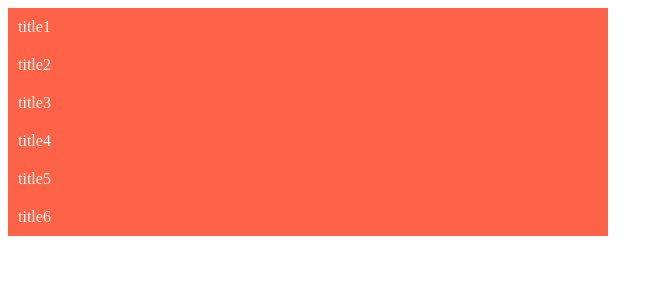
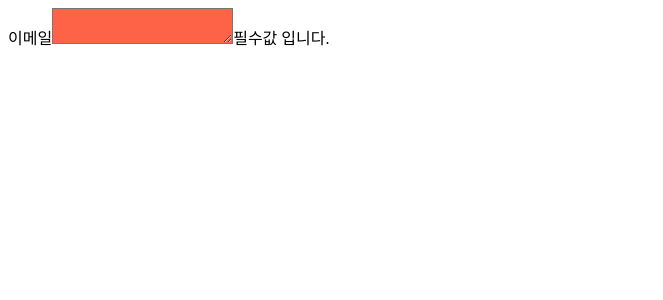
Before and after one commit to hsw824/next-ds, a React (Vite) app: page / in a window 1280 px wide. Shown: the top 300 px of the page, without its empty margins (0-663 px from the left). Built offline with nearby package versions, Linux system fonts and the light colour scheme.

Commit message:
Feat: Form 컴포넌트 중간 구현

```diff
--- a/src/App.tsx
+++ b/src/App.tsx
@@ -1,48 +1,49 @@
 import Root from './components/Accordion/index';
+import Form from './components/Form';
 
-const data = [
-  {
-    id: '1',
-    title: 'title1',
-    content:
-      't is a long established fact that a reader will be distracted by the readable content of a page when looking at its layout. The point of using Lorem Ipsum is that it has a more-or-less normal distribution of letters, as opposed to using is a long established fact that a reader will be distracted by the readable content of a page when looking at its layout. The point of using Lorem Ipsum is that it has a more-or-less normal distribution of letters, as opposed to using is a long established fact that a reader will be distracted by the readable content of a page when looking at its layout. The point of using Lorem Ipsum is that it has a more-or-less normal distribution of letters, as opposed to using ',
-  },
-  {
-    id: '2',
-    title: 'title2',
-    content:
-      't is a long established fact that a reader will be distracted by the readable content of a page when looking at its layout. The point of using Lorem Ipsum is that it has a more-or-less normal distribution of letters, as opposed to using ',
-  },
-  {
-    id: '3',
-    title: 'title3',
-    content:
-      't is a long established fact that a reader will be distracted by the readable content of a page when looking at its layout. The point of using Lorem Ipsum is that it has a more-or-less normal distribution of letters, as opposed to using ',
-  },
-  {
-    id: '4',
-    title: 'title4',
-    content:
-      't is a long established fact that a reader will be distracted by the readable content of a page when looking at its layout. The point of using Lorem Ipsum is that it has a more-or-less normal distribution of letters, as opposed to using ',
-  },
-  {
-    id: '5',
-    title: 'title5',
-    content:
-      't is a long established fact that a reader will be distracted by the readable content of a page when looking at its layout. The point of using Lorem Ipsum is that it has a more-or-less normal distribution of letters, as opposed to using ',
-  },
-  {
-    id: '6',
-    title: 'title6',
-    content:
-      't is a long established fact that a reader will be distracted by the readable content of a page when looking at its layout. The point of using Lorem Ipsum is that it has a more-or-less normal distribution of letters, as opposed to using ',
-  },
-];
+// const data = [
+//   {
+//     id: '1',
+//     title: 'title1',
+//     content:
+//       't is a long established fact that a reader will be distracted by the readable content of a page when looking at its layout. The point of using Lorem Ipsum is that it has a more-or-less normal distribution of letters, as opposed to using is a long established fact that a reader will be distracted by the readable content of a page when looking at its layout. The point of using Lorem Ipsum is that it has a more-or-less normal distribution of letters, as opposed to using is a long established fact that a reader will be distracted by the readable content of a page when looking at its layout. The point of using Lorem Ipsum is that it has a more-or-less normal distribution of letters, as opposed to using ',
+//   },
+//   {
+//     id: '2',
+//     title: 'title2',
+//     content:
+//       't is a long established fact that a reader will be distracted by the readable content of a page when looking at its layout. The point of using Lorem Ipsum is that it has a more-or-less normal distribution of letters, as opposed to using ',
+//   },
+//   {
+//     id: '3',
+//     title: 'title3',
+//     content:
+//       't is a long established fact that a reader will be distracted by the readable content of a page when looking at its layout. The point of using Lorem Ipsum is that it has a more-or-less normal distribution of letters, as opposed to using ',
+//   },
+//   {
+//     id: '4',
+//     title: 'title4',
+//     content:
+//       't is a long established fact that a reader will be distracted by the readable content of a page when looking at its layout. The point of using Lorem Ipsum is that it has a more-or-less normal distribution of letters, as opposed to using ',
+//   },
+//   {
+//     id: '5',
+//     title: 'title5',
+//     content:
+//       't is a long established fact that a reader will be distracted by the readable content of a page when looking at its layout. The point of using Lorem Ipsum is that it has a more-or-less normal distribution of letters, as opposed to using ',
+//   },
+//   {
+//     id: '6',
+//     title: 'title6',
+//     content:
+//       't is a long established fact that a reader will be distracted by the readable content of a page when looking at its layout. The point of using Lorem Ipsum is that it has a more-or-less normal distribution of letters, as opposed to using ',
+//   },
+// ];
 
 function App() {
   return (
     <div>
-      <Root type="single">
+      {/* <Root type="single">
         {data.map((item) => {
           return (
             <Root.Item key={item.id}>
@@ -51,7 +52,17 @@ function App() {
             </Root.Item>
           );
         })}
-      </Root>
+      </Root> */}
+
+      <Form>
+        <Form.Field name="email">
+          <Form.Label>이메일</Form.Label>
+          <Form.Control asChild>
+            <textarea style={{ backgroundColor: 'tomato' }} />
+          </Form.Control>
+          <Form.Message match="valueMissing" />
+        </Form.Field>
+      </Form>
     </div>
   );
 }
--- /dev/null
+++ b/src/components/Form/index.tsx
@@ -0,0 +1,93 @@
+import { createContext, useContext } from 'react';
+import { Primitive } from '../Primitive';
+
+// 임포트 경로 절대 경로로 바꾸기
+
+interface FormType extends React.FormHTMLAttributes<HTMLFormElement> {
+  asChild?: boolean;
+  children: React.ReactNode;
+}
+
+interface FieldType extends React.HTMLAttributes<HTMLDivElement> {
+  asChild?: boolean;
+  name: string;
+  children: React.ReactNode;
+}
+
+interface LabelType extends React.LabelHTMLAttributes<HTMLLabelElement> {
+  asChild?: boolean;
+  children: React.ReactNode;
+}
+
+interface ControlType extends React.InputHTMLAttributes<HTMLInputElement> {
+  asChild?: boolean;
+  children?: React.ReactNode;
+}
+
+interface MessageType extends React.HTMLAttributes<HTMLSpanElement> {
+  asChild?: boolean;
+  children?: React.ReactNode;
+  match: ValidityMatcher;
+}
+
+interface FieldContextType {
+  name: string;
+}
+
+const validityMatchers = ['badInput', 'valueMissing', 'tooLong', 'tooShort', 'valid'] as const;
+
+type ValidityMatcher = (typeof validityMatchers)[number];
+
+const FieldContext = createContext<FieldContextType | null>(null);
+
+const Form = ({ children, ...props }: FormType) => {
+  return <Primitive.form {...props}>{children}</Primitive.form>;
+};
+
+const Field = ({ children, name, ...props }: FieldType) => {
+  return (
+    <FieldContext.Provider value={{ name: name }}>
+      <Primitive.div {...props}>{children}</Primitive.div>
+    </FieldContext.Provider>
+  );
+};
+
+const Label = ({ children, ...props }: LabelType) => {
+  const { name } = useContext(FieldContext) as FieldContextType;
+  return (
+    <Primitive.label {...props} htmlFor={name}>
+      {children}
+    </Primitive.label>
+  );
+};
+const Control = ({ ...props }: ControlType) => {
+  const { name } = useContext(FieldContext) as FieldContextType;
+  return <Primitive.input {...props} name={name} />;
+};
+
+const Message = (props: MessageType) => {
+  const { children, match, ...messageProps } = props;
+
+  const DEFAULT_INVALID_MESSAGE = '유효하지 않은 값입니다.';
+  const DEFAULT_BUILT_IN_MESSAGES: Record<ValidityMatcher, string | undefined> = {
+    badInput: DEFAULT_INVALID_MESSAGE,
+    tooLong: '입력값이 너무 깁니다.',
+    tooShort: '입력값이 너무 짧습니다.',
+    valid: undefined,
+    valueMissing: '필수값 입니다.',
+  };
+
+  if (match) {
+    const builtMessage = DEFAULT_BUILT_IN_MESSAGES[match];
+    return <Primitive.span {...messageProps}>{children || builtMessage}</Primitive.span>;
+  }
+
+  return <Primitive.span {...messageProps}>{children ? children : DEFAULT_INVALID_MESSAGE}</Primitive.span>;
+};
+
+Form.Field = Field;
+Form.Label = Label;
+Form.Control = Control;
+Form.Message = Message;
+
+export default Form;
```
